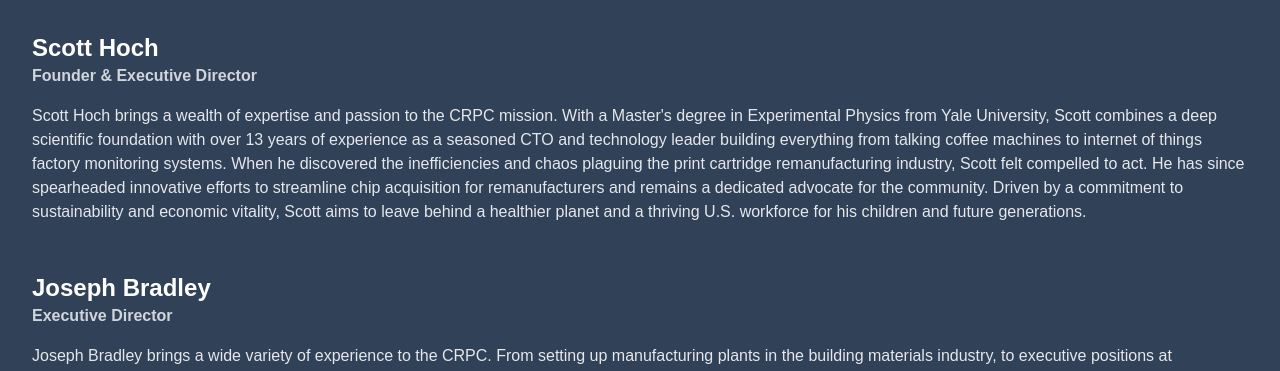
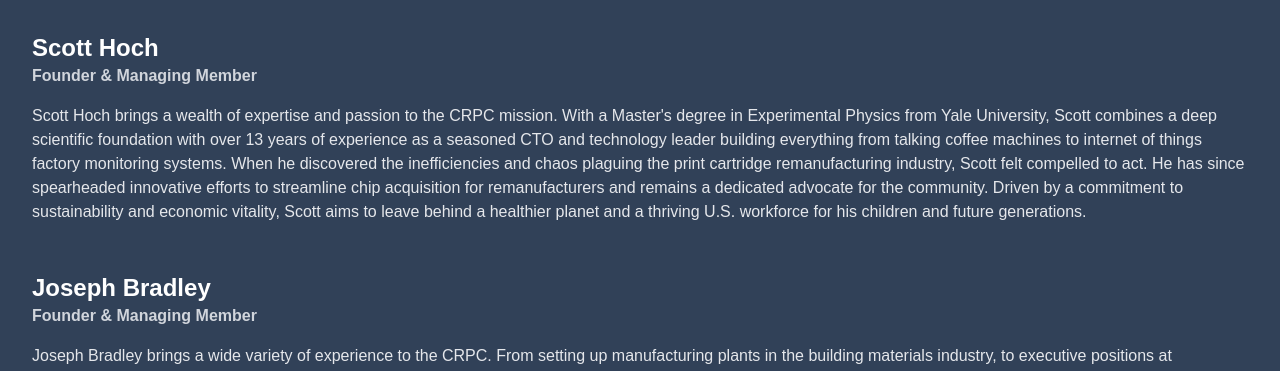
Before and after one commit to correlator/crpc, a Next.js app: page /about in a window 1280 px wide. Shown: the part 1928-2299 px from the top of the page. Built offline with nearby package versions, Linux system fonts and the light colour scheme.

Commit message:
fix titles

```diff
--- a/src/app/about/page.tsx
+++ b/src/app/about/page.tsx
@@ -108,7 +108,7 @@
             <div className="flex flex-col items-center space-y-12">
               <div className="w-full">
                 <h3 className="text-white text-2xl font-bold">Scott Hoch</h3>
-                <p className="text-gray-300 font-semibold">Founder &amp; Executive Director</p>
+                <p className="text-gray-300 font-semibold">Founder &amp; Managing Member</p>
                 <p className="text-gray-200 mt-4">
                   Scott Hoch brings a wealth of expertise and passion to the CRPC mission. With a Master&apos;s degree in Experimental Physics from Yale University, Scott combines a deep scientific foundation with over 13 years of experience as a seasoned CTO and technology leader building everything from talking coffee machines to internet of things factory monitoring systems. When he discovered the inefficiencies and chaos plaguing the print cartridge remanufacturing industry, Scott felt compelled to act. He has since spearheaded innovative efforts to streamline chip acquisition for remanufacturers and remains a dedicated advocate for the community. Driven by a commitment to sustainability and economic vitality, Scott aims to leave behind a healthier planet and a thriving U.S. workforce for his children and future generations.
                 </p>
@@ -116,7 +116,7 @@
 
               <div className="w-full">
                 <h3 className="text-white text-2xl font-bold">Joseph Bradley</h3>
-                <p className="text-gray-300 font-semibold">Executive Director</p>
+                <p className="text-gray-300 font-semibold">Founder &amp; Managing Member</p>
                 <p className="text-gray-200 mt-4">
                   Joseph Bradley brings a wide variety of experience to the CRPC. From setting up manufacturing plants in the building materials industry, to executive positions at technology companies and building companies in advertising and production Joseph enjoys working with talented people omn hard problems. He believes that a level playing field for competition is critically important in business. Ensuring tight, efficient supply chains with good faith participants is arguably the first step. Joseph looks forward to working within CRPC to develop world class qualification processes and monitoring efforts - ensuring that remanufactured printer cartridges can be trusted by customers everywhere.
                 </p>
```
